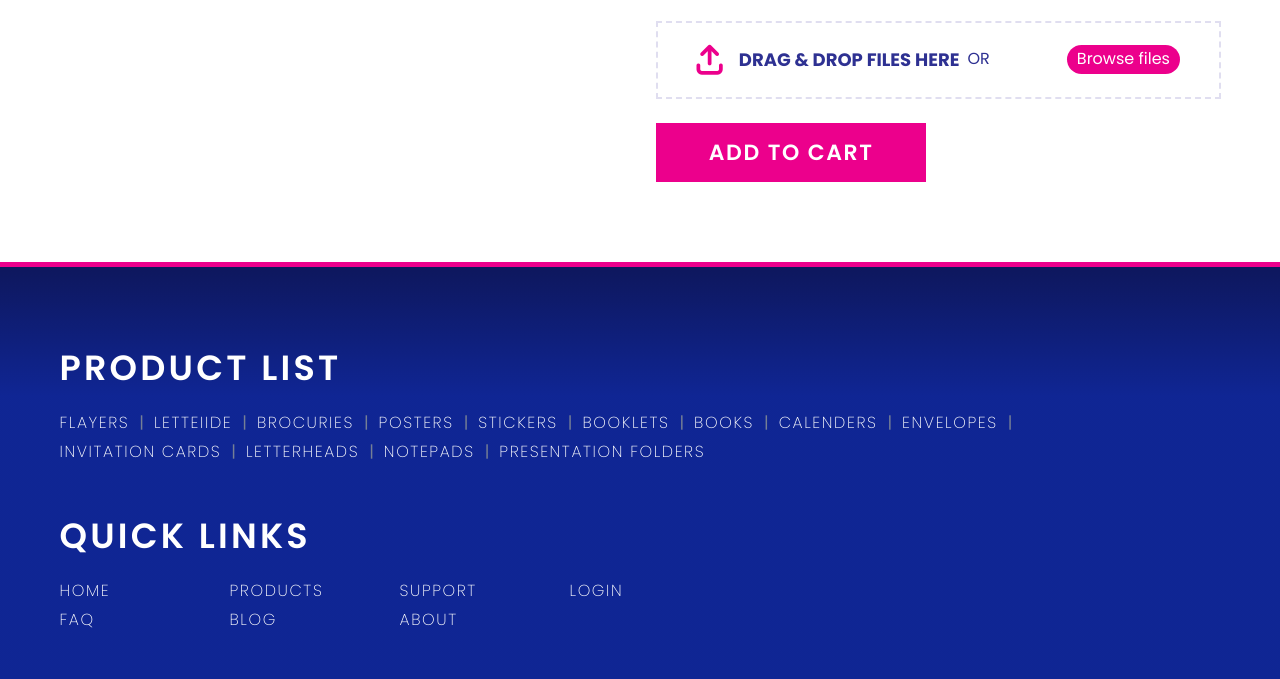
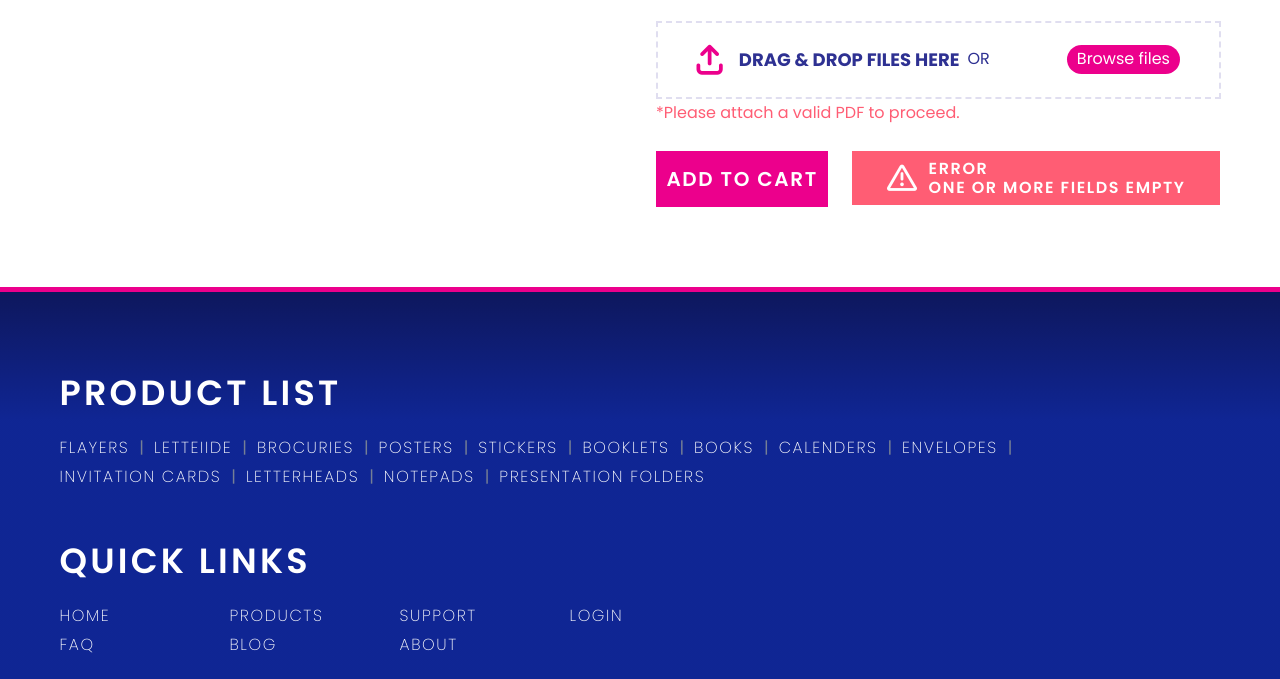
Before and after one commit to 10KNOOB/ctrlPrint, a plain HTML site: page index.html in a window 1280 px wide. Shown: the part 2941-3620 px from the top of the page. Drawn offline with Linux system fonts and the light colour scheme; a web font is replaced by a local one.

Commit message:
product details page all rev-1

```diff
--- a/assets/css/myStyle.css
+++ b/assets/css/myStyle.css
@@ -15,6 +15,7 @@
   --dark-blue: #2e3192;
   --seach-bg: #8781bd;
   --input-border: #e0def0;
+  --warning: #ff5d74;
 }
 
 .blue-text {
@@ -27,6 +28,10 @@
 
 .pink-text {
   color: var(--pink);
+}
+
+.warning-text {
+  color: var(--warning);
 }
 
 .pink-text-link {
@@ -479,7 +484,7 @@
 .product-details-cart-button {
   background-color: var(--pink);
   color: #fff;
-  padding: 10px 15px;
+  padding: 10px 10px;
   width: 100%;
   border: 0px;
   outline: none;
@@ -488,7 +493,7 @@
   display: flex;
   justify-content: center;
   align-items: center;
-  font-size: 22px;
+  font-size: 20px;
   font-weight: 600;
   text-transform: uppercase;
   letter-spacing: 0.1rem;
@@ -496,6 +501,41 @@
 
 .product-details-cart-button:hover {
   background-color: var(--dark-blue);
+  color: #fff;
+}
+
+.product-details-warnings-button {
+  background-color: var(--warning);
+  color: #fff;
+  padding: 0px 10px;
+  width: 100%;
+  border: 0px;
+  outline: none;
+  cursor: pointer;
+  transition: all 0.3s ease-in-out;
+  display: flex;
+  justify-content: center;
+  align-items: center;
+  font-size: 20px;
+  font-weight: 600;
+  text-transform: uppercase;
+  letter-spacing: 0.1rem;
+}
+
+.product-details-warnings-button i {
+  font-size: 30px;
+  color: #fff;
+  margin-right: 10px;
+}
+
+.product-details-warnings-button-text h3 {
+  display: flex;
+  justify-content: center;
+  align-items: center;
+  font-size: 16px;
+  font-weight: 600;
+  text-transform: uppercase;
+  letter-spacing: 0.1rem;
   color: #fff;
 }
 
--- a/assets/css/style.css
+++ b/assets/css/style.css
@@ -502,7 +502,7 @@ label {
   outline: none;
   border-radius: 50px;
   color: #fff;
-  background-color: #ff736a;
+  background-color: #ec008c;
   cursor: pointer;
   width: 45px;
   height: 45px;
@@ -514,7 +514,7 @@ label {
 #scroll-top::before {
   content: "";
   position: absolute;
-  border: 3px solid #ff736a;
+  border: 3px solid #ec008c;
   border-radius: 50px;
   left: -6px;
   right: -6px;
--- a/index.html
+++ b/index.html
@@ -1033,10 +1033,27 @@
                   </div>
                 </div>
               </div>
+              <div class="row">
+                <p class="warning-text">
+                  *Please attach a valid PDF to proceed.
+                </p>
+              </div>
 
               <div class="row mt-4">
-                <div class="col-md-6">
+                <div class="col-md-4">
                   <a href="" class="product-details-cart-button">Add to cart</a>
+                </div>
+                <div class="col-md-8 small-margint-top">
+                  <a href="" class="product-details-warnings-button w-100">
+                    <i class="fa-regular fa-triangle-exclamation"></i>
+
+                    <div class="product-details-warnings-button-text">
+                      <h3>
+                        ERROR <br />
+                        ONE OR MORE FIELDS EMPTY
+                      </h3>
+                    </div>
+                  </a>
                 </div>
               </div>
 
```
